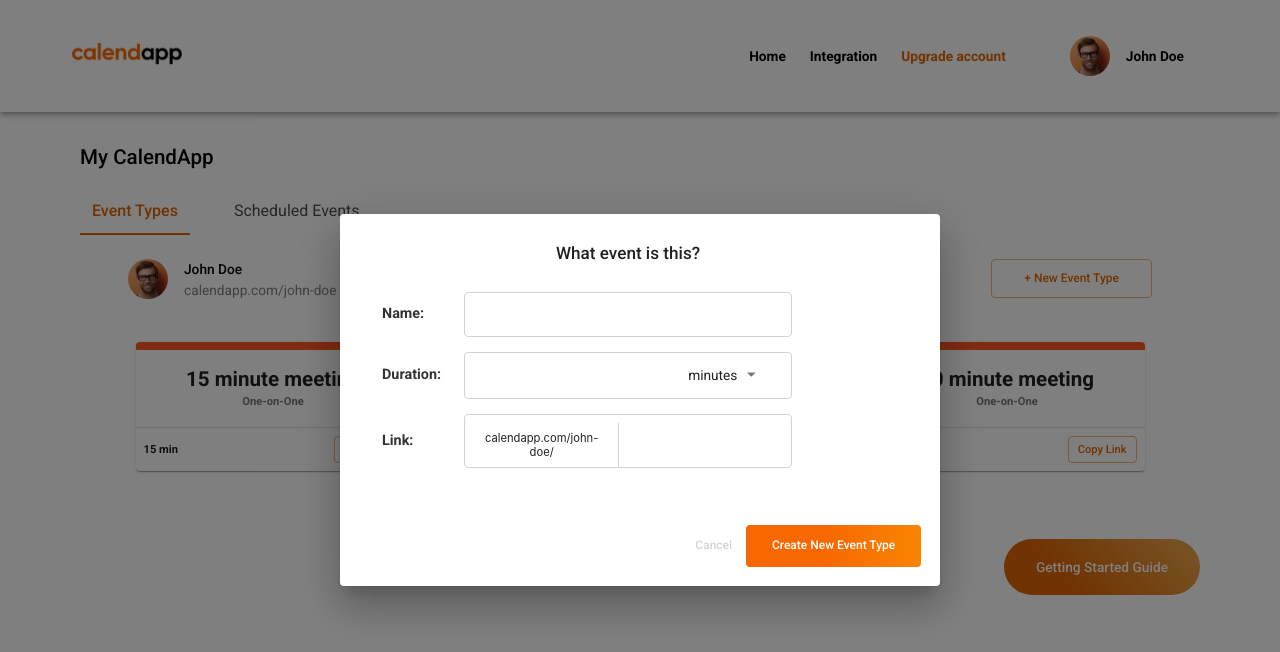
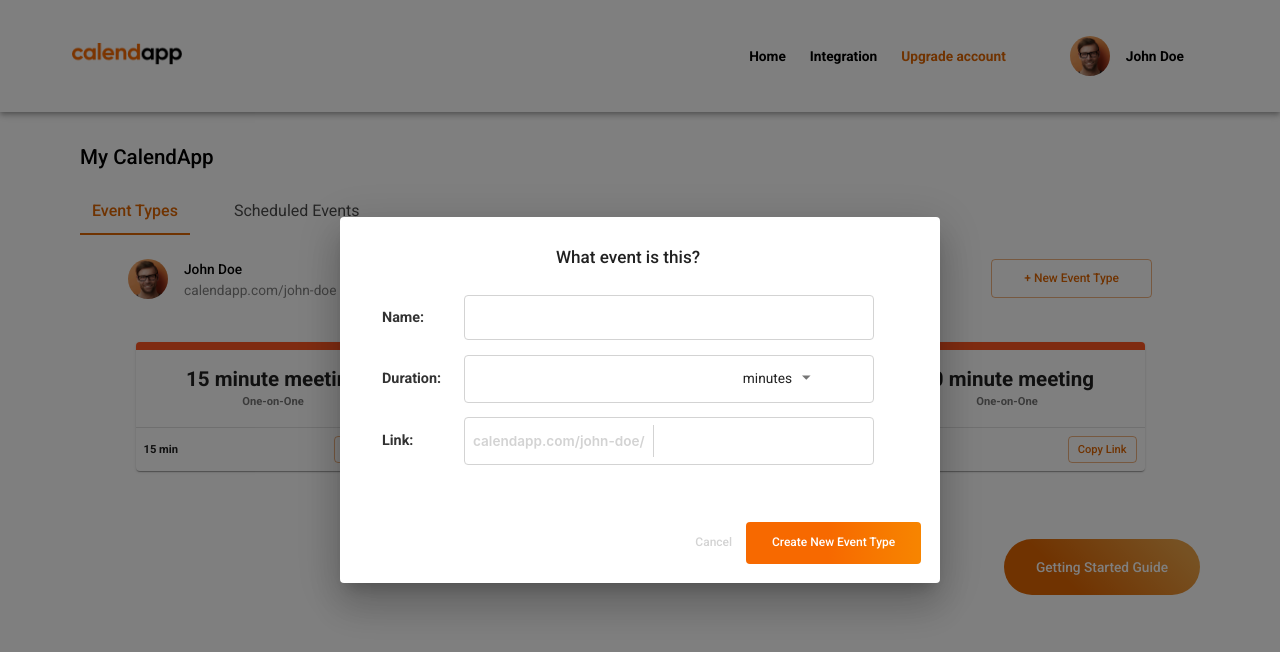
Before and after one commit to hatchways/team-yugioh, a React (Create React App) app in the folder client/: page /home in a window 1280 px wide. Both pictures are taken after a click on the button "+ New Event Type". Shown: the top 652 px of the page. Built offline with nearby package versions, Linux system fonts and the light colour scheme; no server answers.

Commit message:
changes input width

```diff
--- a/client/src/components/SelectTabs/EventTypesTab.js
+++ b/client/src/components/SelectTabs/EventTypesTab.js
@@ -73,7 +73,9 @@ const useStyles = makeStyles((theme) => ({
         textAlign: "center",
     },
     prefix: {
-        fontSize: ".7rem",
+        fontSize: ".85rem",
+        fontWeight: "600",
+        color: "lightgrey",
         borderRight: "1px solid lightgrey",
         textAlign: "center",
     },
@@ -215,7 +217,7 @@ export default function EventTypesTab() {
                                 </InputLabel>
                             </Grid>
 
-                            <Grid xs="8" className={classes.singleInput} item>
+                            <Grid xs="10" className={classes.singleInput} item>
                                 <Input
                                     label="Name"
                                     type="text"
@@ -238,7 +240,7 @@ export default function EventTypesTab() {
                                 </InputLabel>
                             </Grid>
 
-                            <Grid xs="8" item>
+                            <Grid xs="10" item>
                                 <Grid
                                     container={true}
                                     direction="row"
@@ -287,7 +289,7 @@ export default function EventTypesTab() {
                                 </InputLabel>
                             </Grid>
 
-                            <Grid xs="8" item>
+                            <Grid xs="10" item>
                                 <Grid
                                     container={true}
                                     direction="row"
@@ -297,6 +299,7 @@ export default function EventTypesTab() {
                                     wrap="nowrap"
                                     className={classes.groupedInput}
                                 >
+                                    {/* TODO: pass in user link prefix */}
                                     <Grid className={classes.prefix} item>
                                         calendapp.com/john-doe/
                                     </Grid>
```
